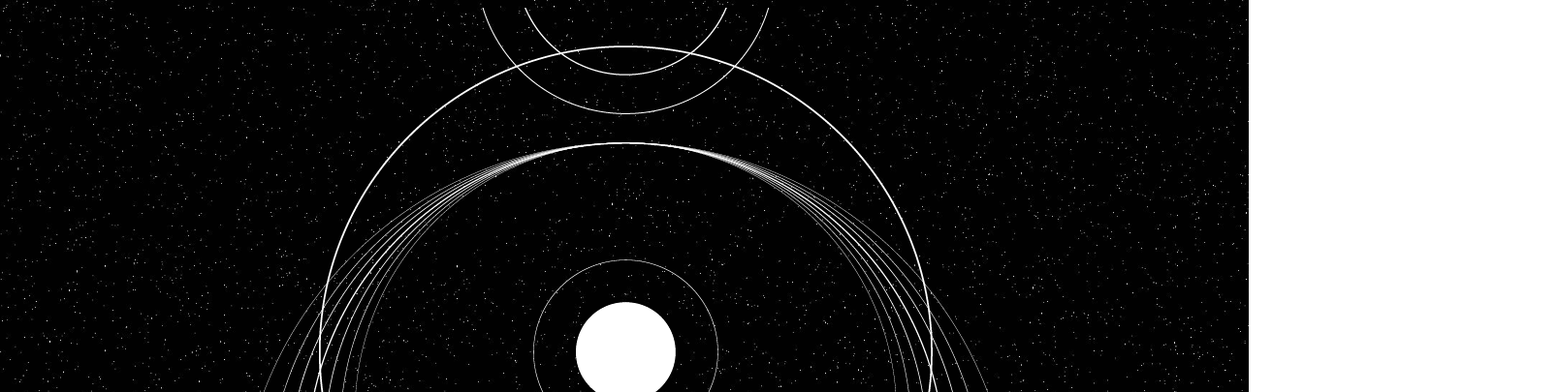
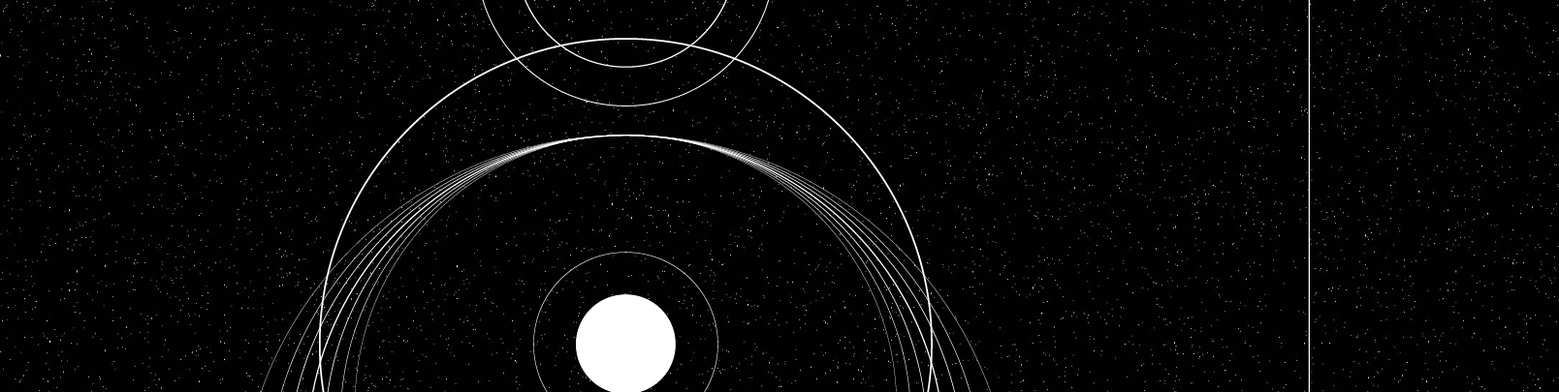
Before and after one commit to infinity-machine/starculture, a plain HTML site: page public/index.html in a window 1280 px wide. Shown: the top 405 px of the page at 97% size, 1608 px wide, since content can reach past the window. Drawn offline with Linux system fonts and the light colour scheme.

Commit message:
no translations

```diff
--- a/public/assets/style.css
+++ b/public/assets/style.css
@@ -15,13 +15,13 @@
     justify-content: center;
     overflow-x: hidden;
     overflow-y: auto;
-    perspective: 1px;
+    /* perspective: 1px; */
 }
 
 #background {
-    /* position: absolute; */
+    position: absolute;
     top: 0;
-    transform: translateZ(-1px) scale(2)
+    /* transform: translateZ(-1px) scale(2) */
 }
 
 #header {
@@ -29,9 +29,7 @@
     flex-direction: column;
     position: absolute;
     top: 50%;
-
-    /* transform: translateZ(1px) scale(1); */
-
+    /* transform: translateZ(.5px) scale(.5); */
     color: rgb(166, 166, 166);
     text-align: center;
 }
@@ -49,5 +47,5 @@
     display: flex;
     align-items: center;
     justify-content: center;
-    /* transform: translateZ(.2px); */
+    /* transform: translateZ(.1px); */
 }
```
